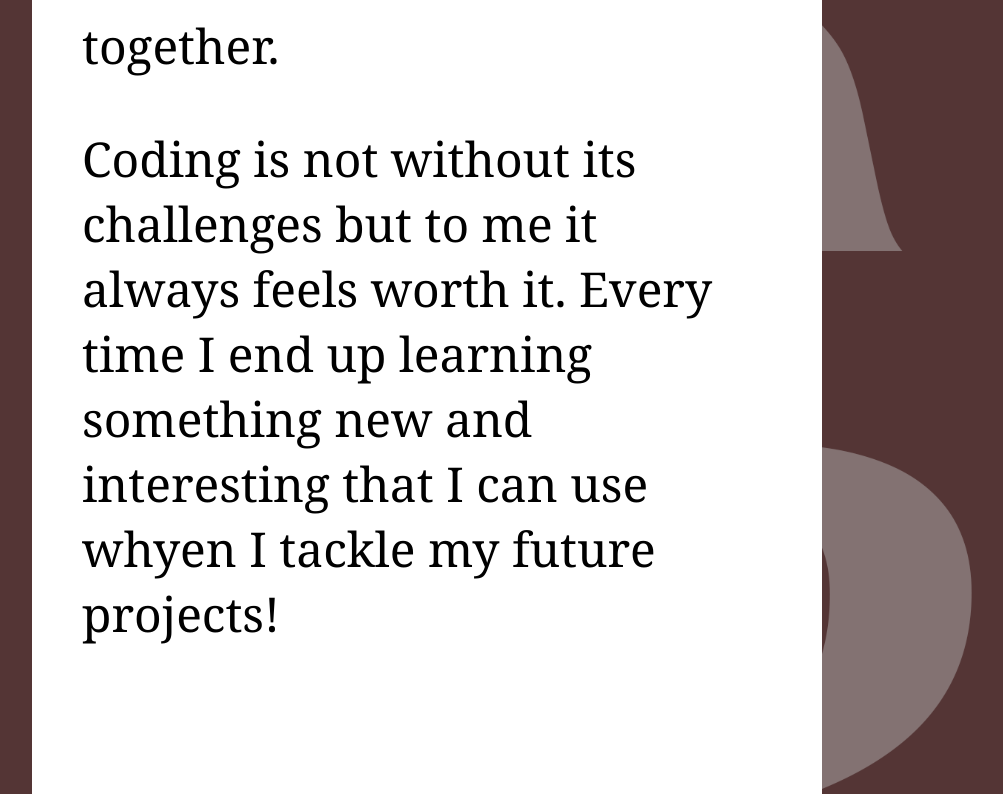
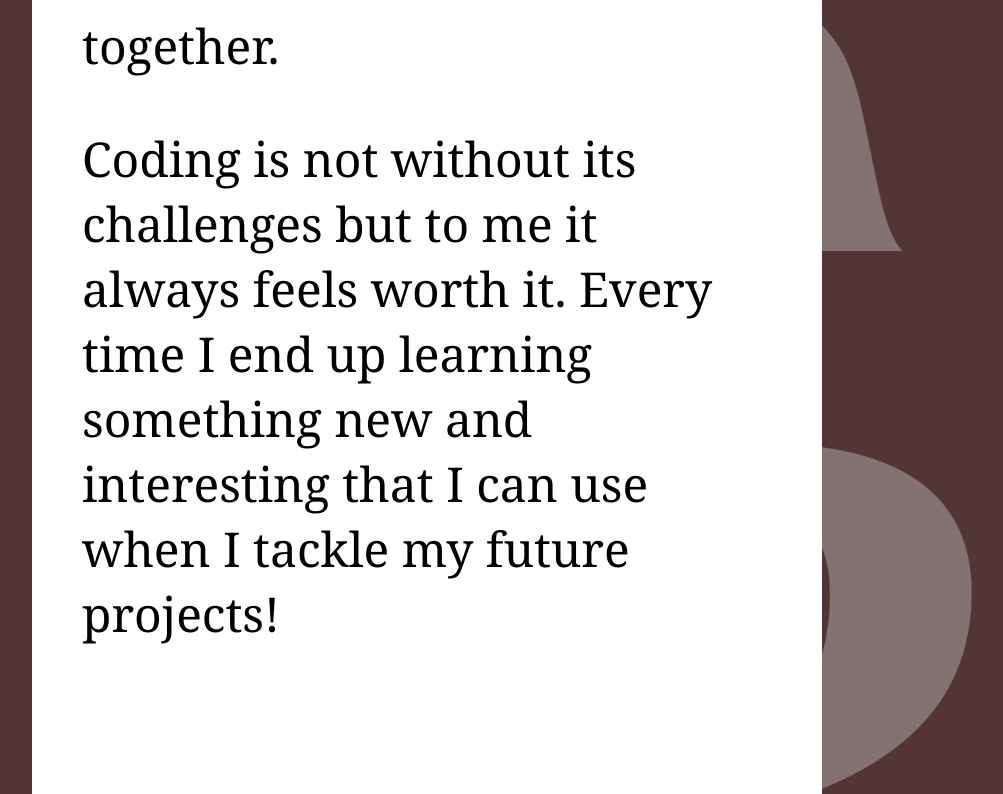
Before and after one commit to ronKzl/ronKzl.github.io, a plain HTML site: page about.html in a window 1280 px wide. Shown: the part 1349-2143 px from the top of the page, without its empty margins (221-1224 px from the left). Drawn offline with Linux system fonts and the light colour scheme.

Commit message:
Update about.html

```diff
--- a/about.html
+++ b/about.html
@@ -37,7 +37,7 @@
                 </p>
                 <p>
                     Coding is not without its challenges but to me it always feels worth it. Every time I end up learning
-                    something new and interesting that I can use whyen I tackle my future projects!
+                    something new and interesting that I can use when I tackle my future projects!
                 </p>
             </div>
         </div>
```
